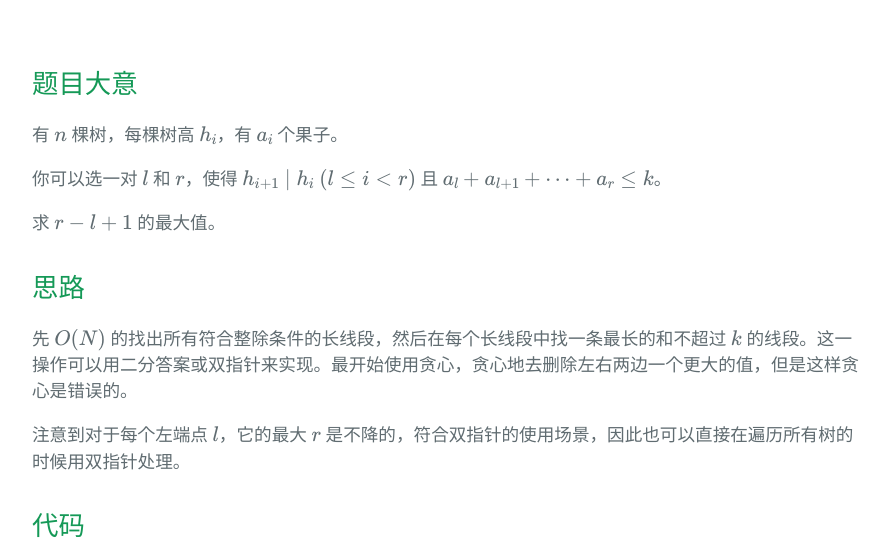
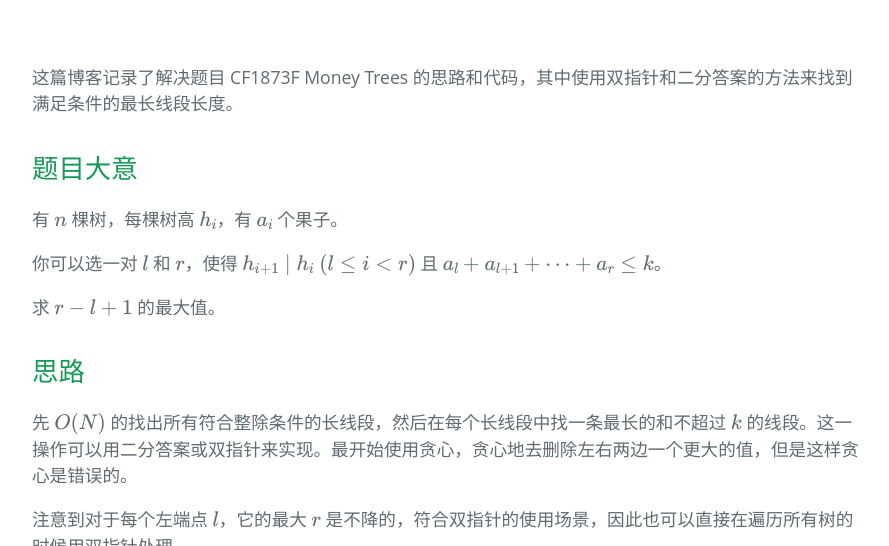
Before and after one commit to BuaaCzx/BuaaCzx.github.io, a Jekyll site: the page built from _posts/2023-10-9-CF1873F.md, in a window 1280 px wide and 900 px high, cut to the strip 354-900 px from the top of the window. Shown: the whole strip, without its empty margins (192-1081 px from the left). Built offline with Jekyll 4.4.1, drawn with Linux system fonts in a browser that asks for light colours; some web fonts are replaced; formulas are drawn with MathJax 3.

Commit message:
Update 2023-10-9-CF1873F.md

```diff
--- a/_posts/2023-10-9-CF1873F.md
+++ b/_posts/2023-10-9-CF1873F.md
@@ -3,6 +3,8 @@ layout: post
 title: CF1873F Money Trees
 tags: 做题补题记录
 ---
+
+这篇博客记录了解决题目 CF1873F Money Trees 的思路和代码，其中使用双指针和二分答案的方法来找到满足条件的最长线段长度。
 
 ## 题目大意
 
```
